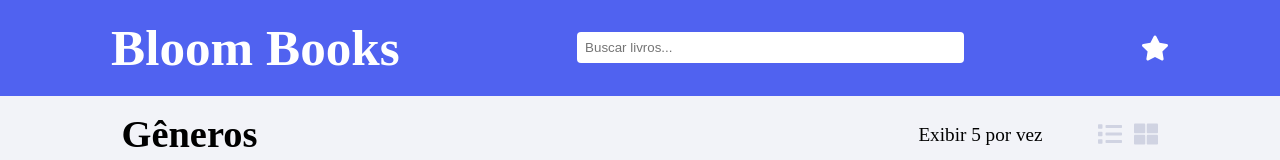
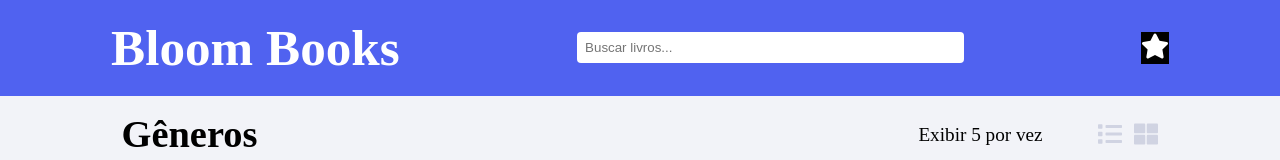
Before and after one commit to LucasPereira9/nyt-library, a Next.js app: page / in a window 1280 px wide. Shown: the top 160 px of the page. Built offline with nearby package versions, Linux system fonts and the light colour scheme.

Commit message:
feat: :sparkles: side menu createed

```diff
--- a/src/components/AppHeader/appHeader.tsx
+++ b/src/components/AppHeader/appHeader.tsx
@@ -1,6 +1,6 @@
 "use client";
-import { FaStar } from "react-icons/fa";
 import * as Style from "./appHeader.styles";
+import SideMenu from "../SideMenu/sideMenu";
 
 type AppHeaderProps = {
   onSearch: (query: string) => void;
@@ -16,7 +16,7 @@ export default function AppHeader({ onSearch }: AppHeaderProps) {
         onChange={(e) => onSearch(e.target.value)}
       />
       <Style.StarWrapper>
-         <FaStar size={28} color="white" />
+        <SideMenu />
       </Style.StarWrapper>
     </Style.HeaderContainer>
   );
--- /dev/null
+++ b/src/components/SideMenu/sideMenu.styles.ts
@@ -0,0 +1,68 @@
+import styled, { css, keyframes } from 'styled-components';
+
+interface MenuContainerProps {
+    isopen: boolean | undefined;
+  }
+
+export const Wrapper = styled.div`
+  z-index: 100;
+`;
+
+export const TriggerContent = styled.div<MenuContainerProps>`
+  height: 100%;
+  background-color: black;
+  transition: color 2s ease;
+
+  ${({ isopen }) =>
+    isopen &&
+    css`
+      background-color: green;
+    `}
+`;
+export const MenuContainer = styled.div<MenuContainerProps>`
+  position: fixed;
+  bottom: 0;
+  right: 0;
+  width: 26%;
+  height: 90%;
+  background-color: #fcfffa;
+  box-shadow: -2px 0 5px rgba(0, 0, 0, 0.5);
+  transform: translateX(150%);
+  transition: transform 0.8s ease;
+
+  ${({ isopen }) =>
+    isopen &&
+    css`
+      transform: translateX(0);
+    `}
+
+    @media (max-width: 1024px) {
+      width: 90%;
+      height: 88.6%;
+    }
+  @media (max-width: 768px) {
+    width: 90%;
+    height: 92%;
+  }
+`;
+
+
+export const Overlay = styled.div<MenuContainerProps>`
+  position: fixed;
+  bottom: 0;
+  left: 0;
+  width: 100%;
+  height: 89.9%;
+  background: rgba(0, 0, 0, 0.5);
+  visibility: ${({ isopen }) => (isopen ? 'visible' : 'hidden')};
+  opacity: ${({ isopen }) => (isopen ? 1 : 0)};
+  transition: opacity 0.6s ease;
+
+  @media (max-width: 1024px) {
+    height: 88.6%;
+  }
+
+  @media (max-width: 768px) {
+    height: 92%;
+  }
+`;
--- /dev/null
+++ b/src/components/SideMenu/sideMenu.tsx
@@ -0,0 +1,36 @@
+import { useEffect, useState } from 'react';
+import * as S from './sideMenu.styles';
+import { FaStar } from 'react-icons/fa';
+
+export default function SideMenu() {
+  const [isOpen, setIsOpen] = useState(false);
+  const toggleMenu = () => {
+    setIsOpen(!isOpen);
+  };
+
+  useEffect(() => {
+    if (isOpen) {
+      document.body.style.overflow = 'hidden';
+    } else {
+      document.body.style.overflow = '';
+    }
+
+    return () => {
+      document.body.style.overflow = '';
+    };
+  }, [isOpen]);
+
+  return (
+    <S.Wrapper>
+        <S.TriggerContent isopen={isOpen} onClick={toggleMenu}>
+            <FaStar size={28} color="white" />
+        </S.TriggerContent>
+      <S.Overlay isopen={isOpen ? true : undefined} onClick={toggleMenu} />
+
+      <S.MenuContainer isopen={isOpen ? true : undefined}>
+         <h3>content</h3>
+         <h1>asdsaidsidsanid</h1>
+      </S.MenuContainer>
+    </S.Wrapper>
+  );
+}
```
